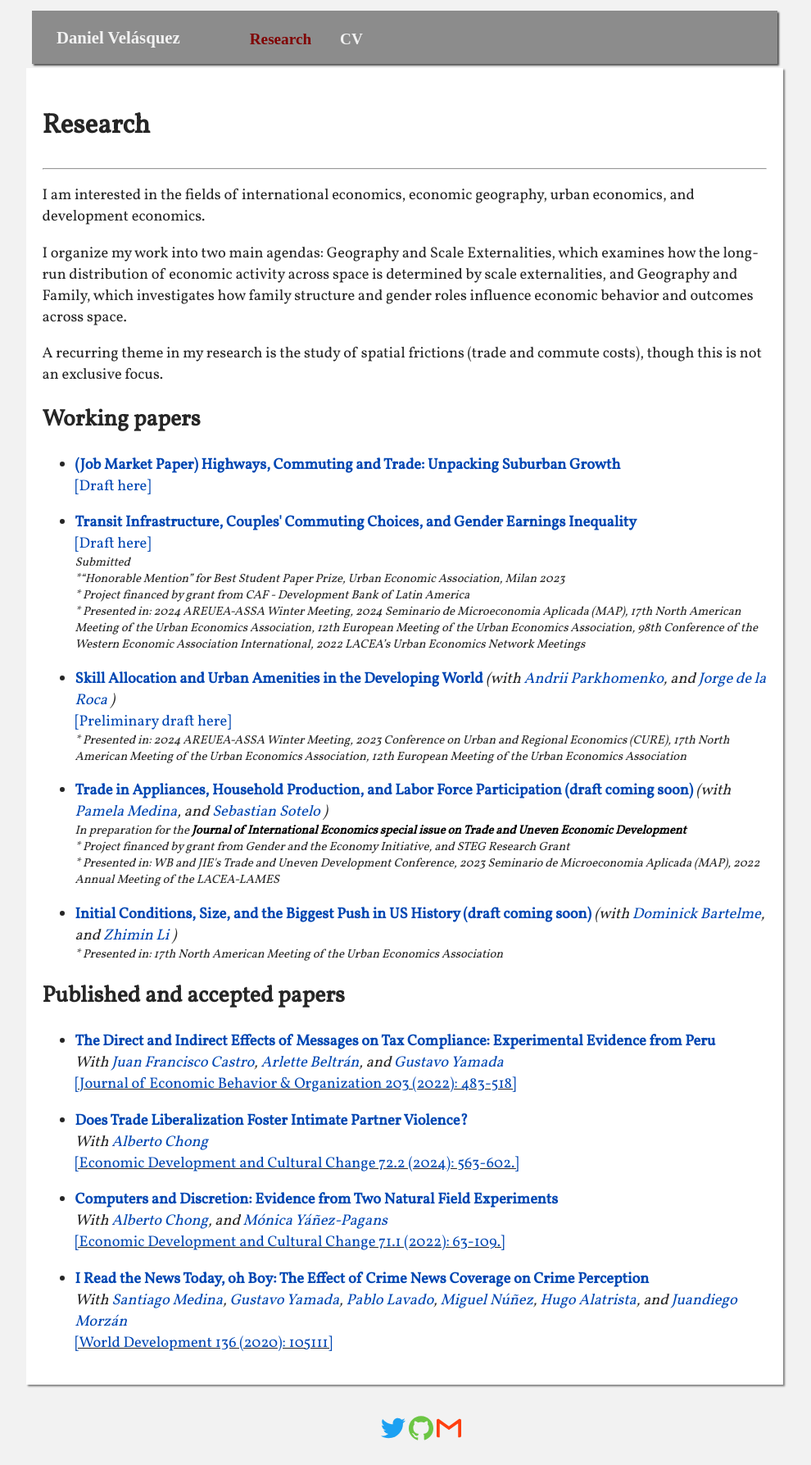
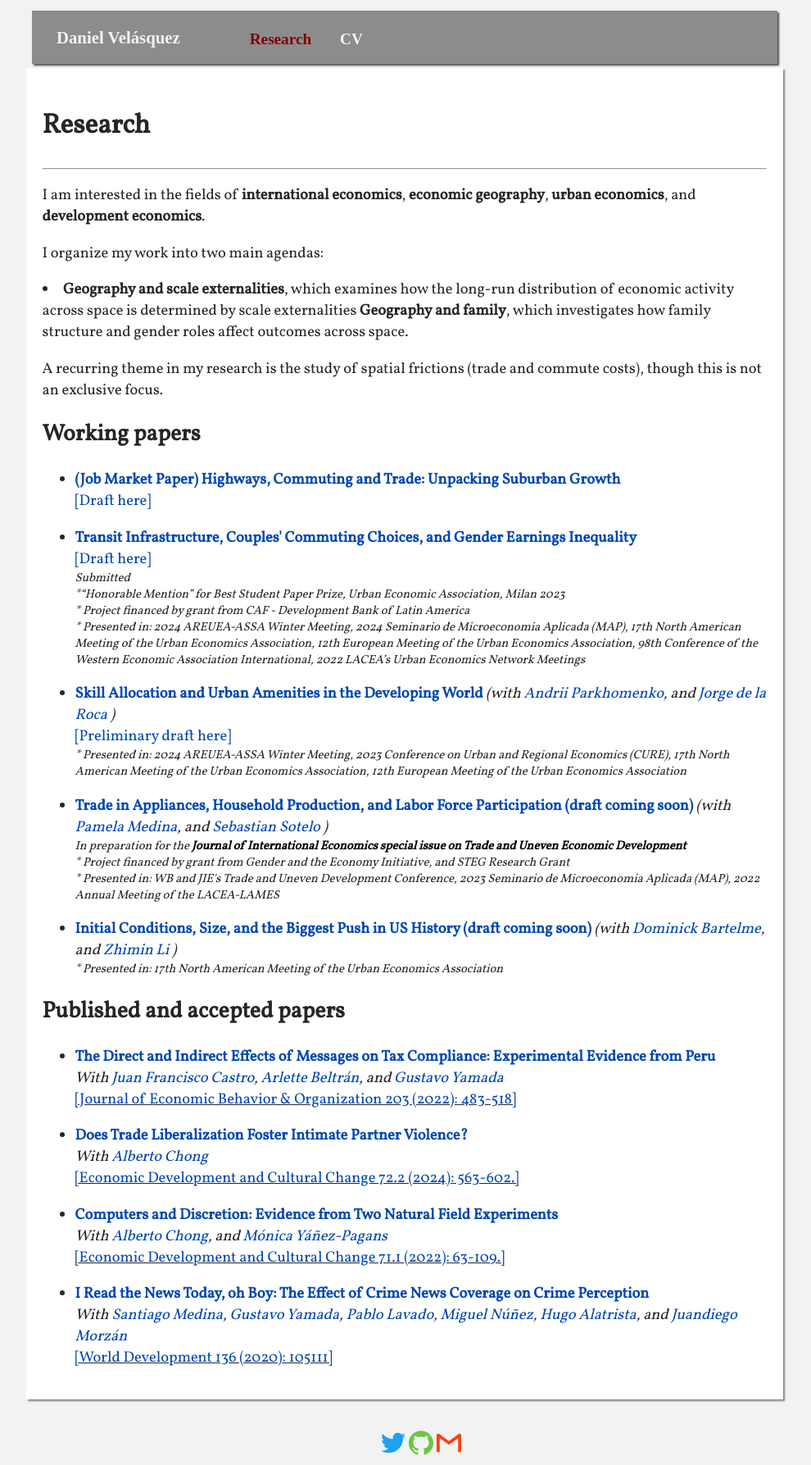
Before and after one commit to dvelasquezc/dvelasquezc.github.io, a Jekyll site: the page built from _pages/research.md, in a window 1280 px wide. Shown: the whole page at 82% size, without its empty margins (146-1136 px from the left). Built offline with Jekyll 4.4.1, drawn with Linux system fonts in a browser that asks for light colours; some web fonts are replaced.

Commit message:
update research page

```diff
--- a/_pages/research.md
+++ b/_pages/research.md
@@ -8,11 +8,13 @@ show: "yes"
 #corregir linea 62-64 donde puse manualmente el link al paper de trade violence
 ---
 <div>
-	<p>I am interested in the fields of international economics, economic geography, urban economics, and development economics. </p>
+	<p>I am interested in the fields of <b>international economics</b>, <b>economic geography</b>, <b>urban economics</b>, and <b>development economics</b>. </p>
 </div>
 
 <div>
-	<p>I organize my work into two main agendas: Geography and Scale Externalities, which examines how the long-run distribution of economic activity across space is determined by scale externalities, and Geography and Family, which investigates how family structure and gender roles influence economic behavior and outcomes across space. </p>
+	<p>I organize my work into two main agendas:
+	<li><b>Geography and scale externalities</b>, which examines how the long-run distribution of economic activity across space is determined by scale externalities
+    	<b>Geography and family</b>, which investigates how family structure and gender roles affect outcomes across space.</li> </p>
 </div>
 
 
```
Also changed, not shown: index.md (+1 -1 lines).
